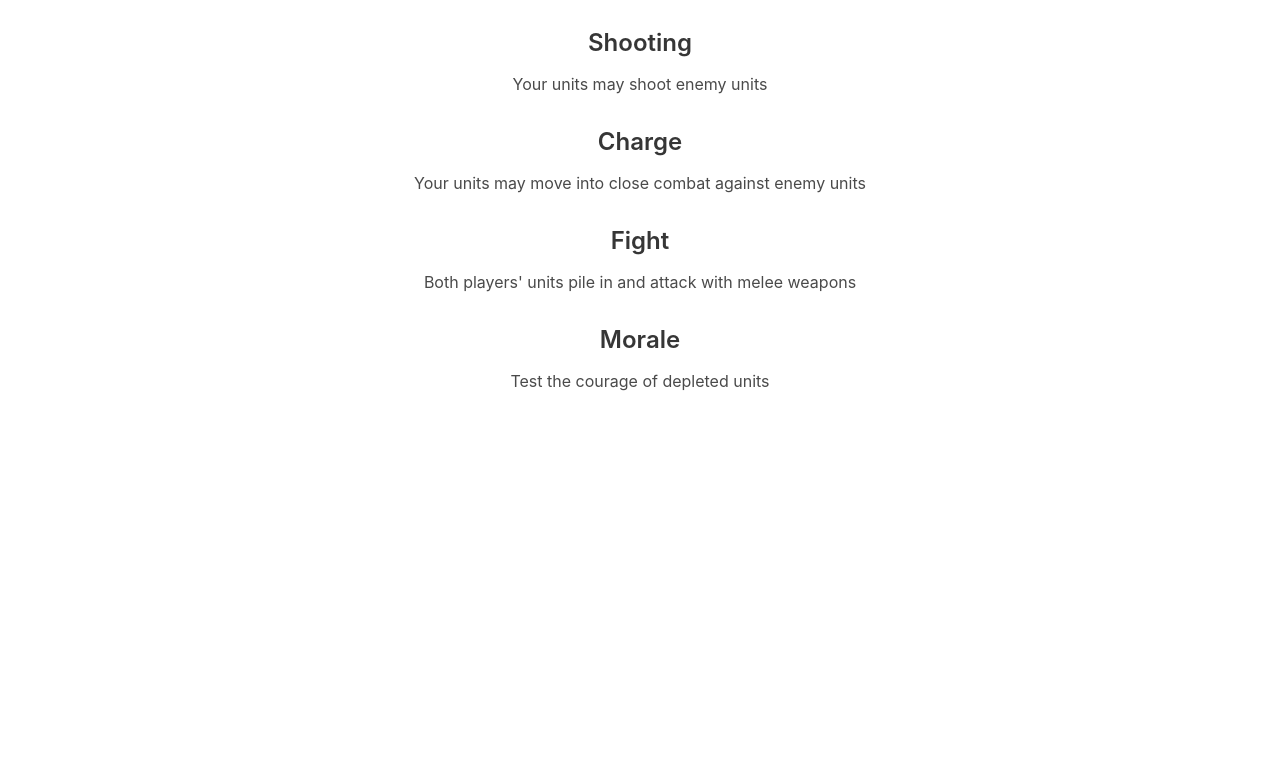
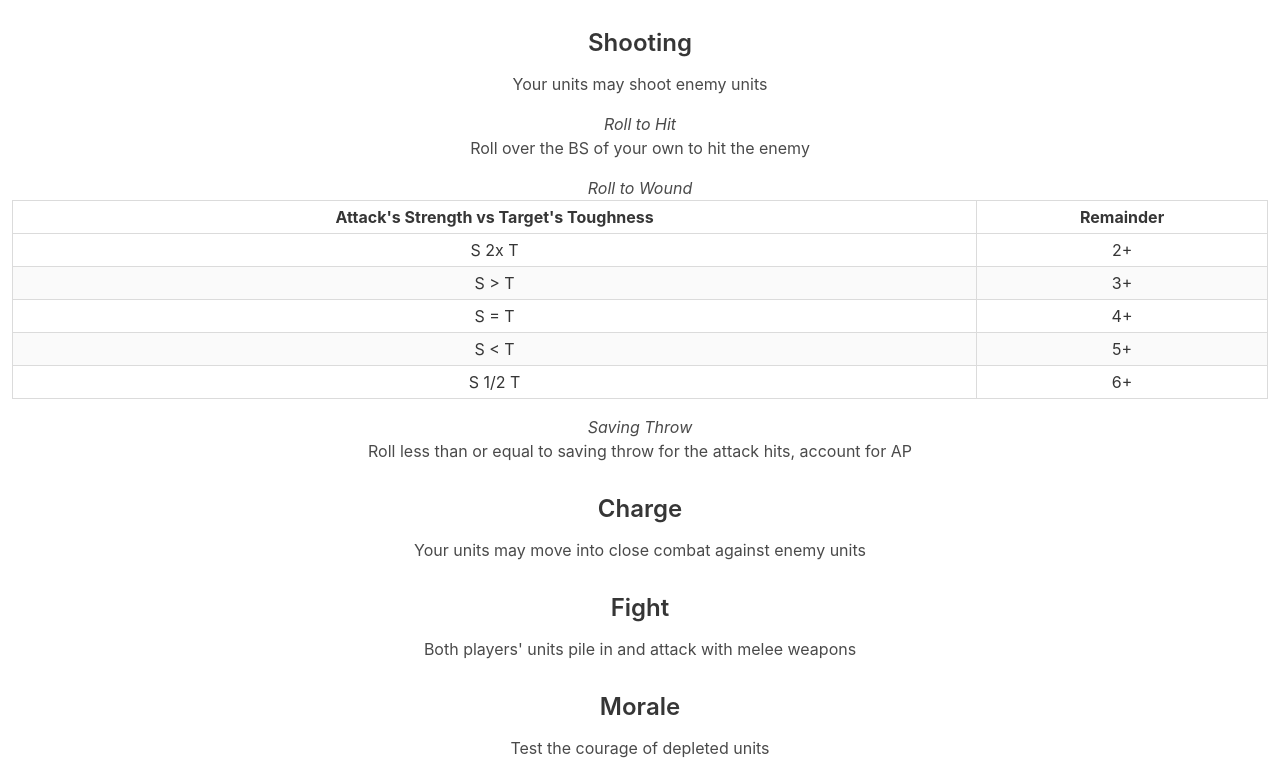
Before and after one commit to carsonthemartian/warhammerGuide, a plain HTML site: page index.html in a window 1280 px wide. Shown: the part 935-1707 px from the top of the page. Before the commit the page ends 1340 px from the top, so only its background shows below. Drawn offline with nearby package versions, Linux system fonts and the light colour scheme.

Commit message:
edit index.html

```diff
--- a/index.html
+++ b/index.html
@@ -85,6 +85,41 @@
             </ul>
             <h3>Shooting</h3>
             <p>Your units may shoot enemy units</p>
+            <i>Roll to Hit</i>
+            <p>Roll over the BS of your own to hit the enemy</p>
+            <i>Roll to Wound</i>
+            <table class="table is-bordered is-striped is-narrow is-hoverable">
+                <thead>
+                    <tr>
+                        <th>Attack's Strength vs Target's Toughness</th>
+                        <th>Remainder</th>
+                    </tr>
+                </thead>
+                <tbody>
+                    <tr>
+                        <td>S 2x T</td>
+                        <td>2+</td>
+                    </tr>
+                    <tr>
+                        <td>S &gt T</td>
+                        <td>3+</td>
+                    </tr>
+                    <tr>
+                        <td>S = T</td>
+                        <td>4+</td>
+                    </tr>
+                    <tr>
+                        <td>S &lt T</td>
+                        <td>5+</td>
+                    </tr>
+                    <tr>
+                        <td>S 1/2 T</td>
+                        <td>6+</td>
+                    </tr>
+                </tbody>
+            </table>
+            <i>Saving Throw</i>
+            <p>Roll less than or equal to saving throw for the attack hits, account for AP</p>
             <h3>Charge</h3>
             <p>Your units may move into close combat against enemy units</p>
             <h3>Fight</h3>
@@ -98,29 +133,7 @@
     </div>
 
     <!--     <div class="content is-large">
-
-        <h2>Phase Order</h2>
-        <ul>
-            <li>Movement</li>
-            <li>Psychic</li>
-            <li>Shooting</li>
-            <li>Charge</li>
-            <li>Fight</li>
-            <li>Morale</li>
-        </ul>
-        <h2>Wound Roll</h2>
-        <ul>
-            <li>S 2x T = 2+</li>
-            <li>S &gt T = 3+ </li>
-            <li>S = T = 4+</li>
-            <li>S &lt T = 5+</li>
-            <li>S 1/2 T = 6+</li>
-        </ul>
         <div>
-            <h3>Roll to Hit</h3>
-            <p>Roll over WS of your own to hit the enemy</p>
-            <h3>Roll to Wound</h3>
-            <p>S compared to enemy models T</p>
             <h3>Saving Throw</h3>
             <p>Roll less than or equal to saving throw for the attack hits, account for AP of enemy</p>
             <h3>Morale</h3>
```
Also changed, not shown: 1 other file.
